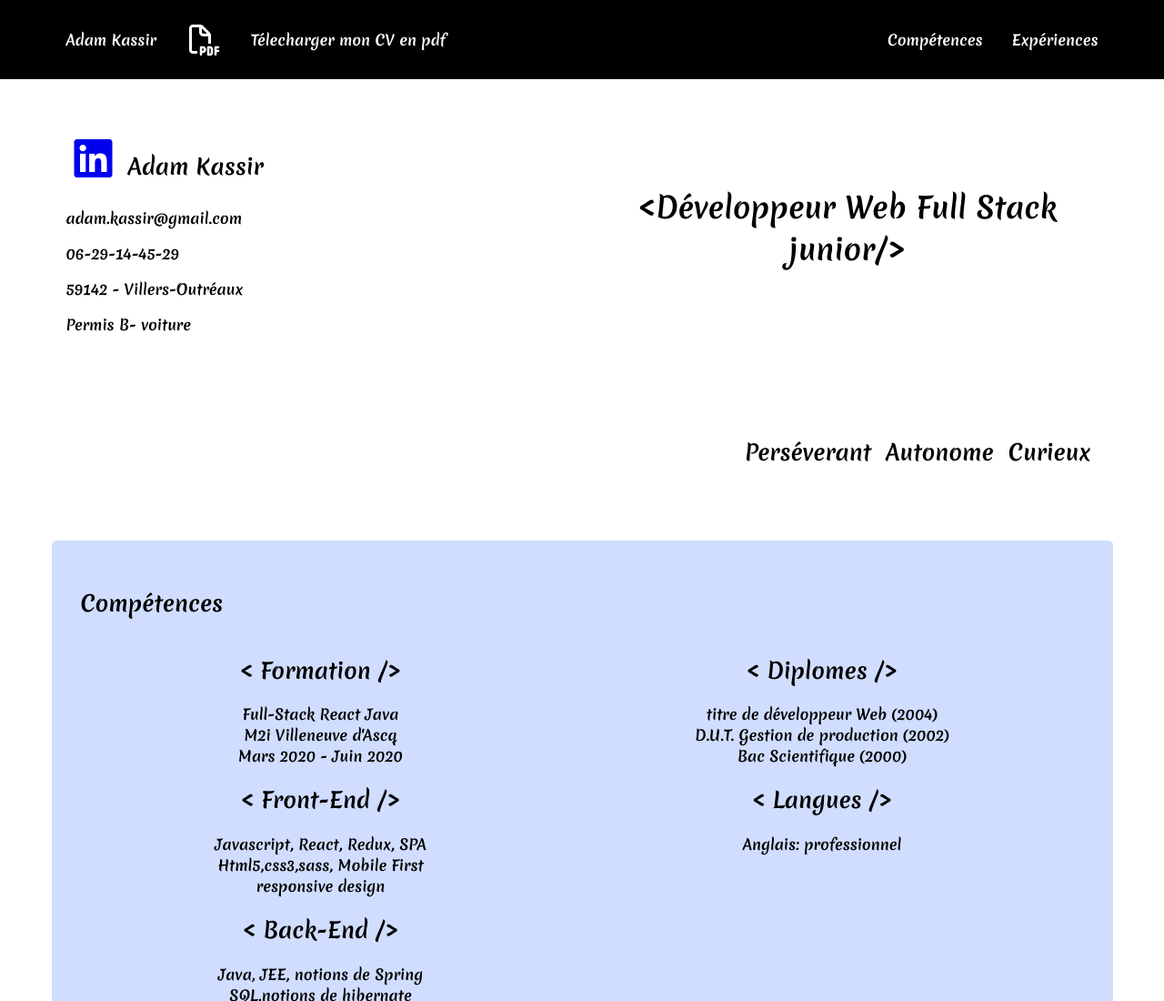
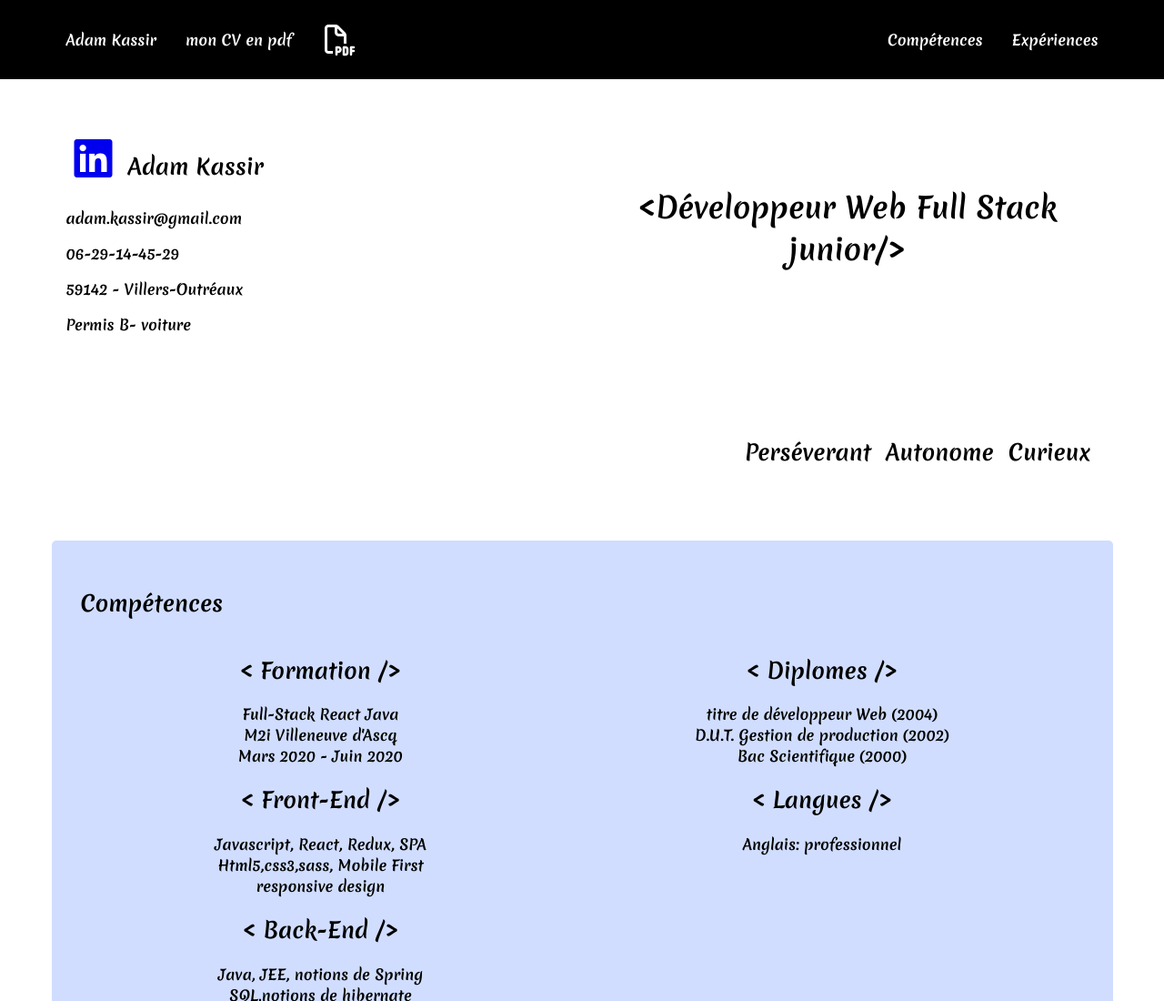
Before and after one commit to spike59/cv_en_ligne, a plain HTML site: page public/index.html in a window 1280 px wide. Shown: the top 1100 px of the page at 91% size. Drawn offline with Linux system fonts and the light colour scheme.

Commit message:
ajout du cv telechargeable en pdf

```diff
--- a/public/index.html
+++ b/public/index.html
@@ -17,8 +17,9 @@
         <div class="container">
             <div>
                 <p>Adam Kassir</p>
-                <a href=""><i class="far fa-file-pdf"></i></a>
-                <a href="">Télecharger mon CV en pdf</a>
+                <a href="./files/adam_kassir_web_cv_08_06_2020_standard.pdf"> mon CV en pdf</a>
+                <a href="./files/adam_kassir_web_cv_08_06_2020_standard.pdf"><i class="far fa-file-pdf"></i></a>
+
             </div>
             <div>
                 <a href="#competences_box">Compétences</a>
```
Also changed, not shown: 1 other file.
